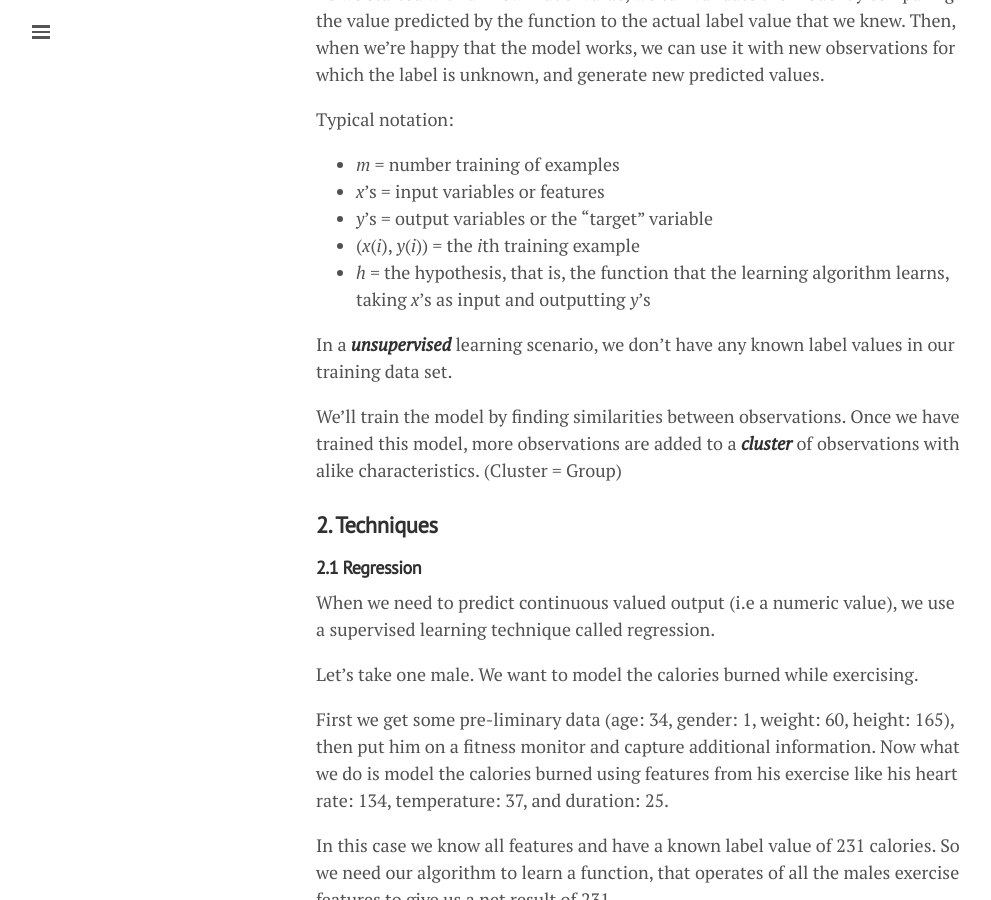
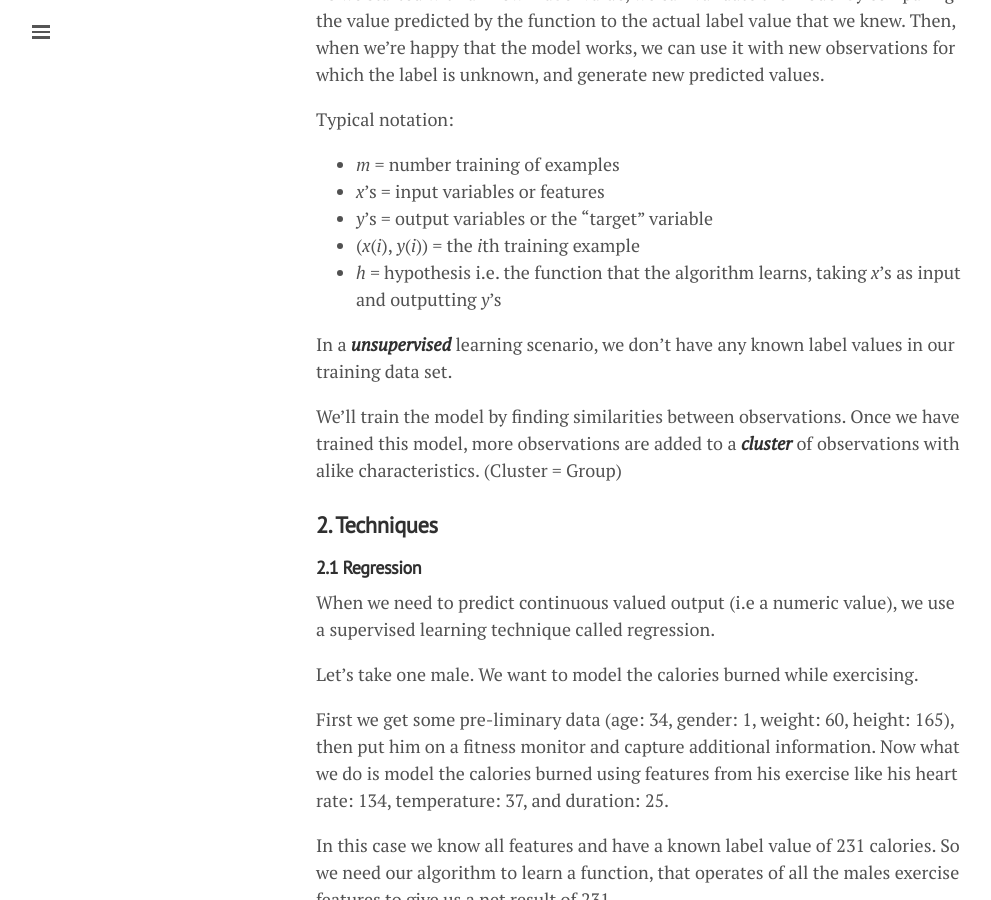
Before and after one commit to lgeurts/lgeurts.github.io, a Jekyll site: the page built from _posts/2018-06-29-artificial-intelligence-basics.md, in a window 1280 px wide and 900 px high, scrolled down 2594 px. Shown: the whole window, without its empty margins (0-991 px from the left). Built offline with Jekyll 4.4.1, drawn with Linux system fonts in a browser that asks for light colours; nearby versions of some CDN libraries.

Commit message:
Update 2018-06-29-artificial-intelligence-basics.md

```diff
--- a/_posts/2018-06-29-artificial-intelligence-basics.md
+++ b/_posts/2018-06-29-artificial-intelligence-basics.md
@@ -83,7 +83,7 @@
 * *x*'s = input variables or features
 * *y*'s = output variables or the "target" variable
 * (*x*(*i*), *y*(*i*)) = the *i*th training example
-* *h* = the hypothesis, that is, the function that the learning algorithm learns, taking *x*'s as input and outputting *y*'s
+* *h* = hypothesis i.e. the function that the algorithm learns, taking *x*'s as input and outputting *y*'s
 
 In a ***unsupervised*** learning scenario, we don't have any known label values in our training data set.
 
```
